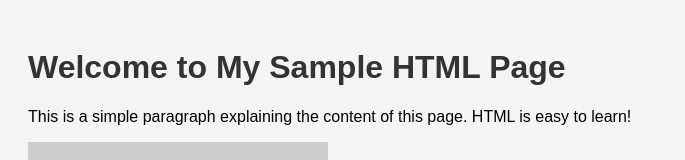
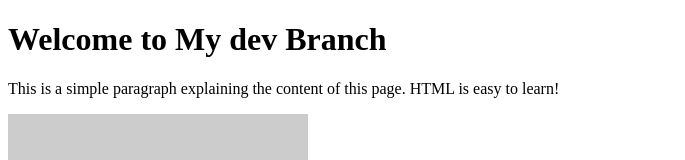
Before and after one commit to iaman011/CI-CD-2, a plain HTML site: page index.html in a window 1280 px wide. Shown: the top 160 px of the page, without its empty margins (0-685 px from the left). Drawn offline with Linux system fonts and the light colour scheme; placeholder pictures from the web are drawn by us.

Commit message:
Update index.html

```diff
--- a/index.html
+++ b/index.html
@@ -1,6 +1,6 @@
 <!DOCTYPE html>
 <html lang="en">
-<head>
+<!-- <head>
   <meta charset="UTF-8">
   <meta name="viewport" content="width=device-width, initial-scale=1">
   <title>dev Branch</title>
@@ -25,10 +25,10 @@
       background-color: #0056b3;
     }
   </style>
-</head>
+</head> -->
 <body>
 
-  <h1>Welcome to My Sample HTML Page</h1>
+  <h1>Welcome to My dev Branch</h1>
   <p>This is a simple paragraph explaining the content of this page. HTML is easy to learn!</p>
 
   <img src="https://via.placeholder.com/300" alt="Sample Image" width="300" />
```
